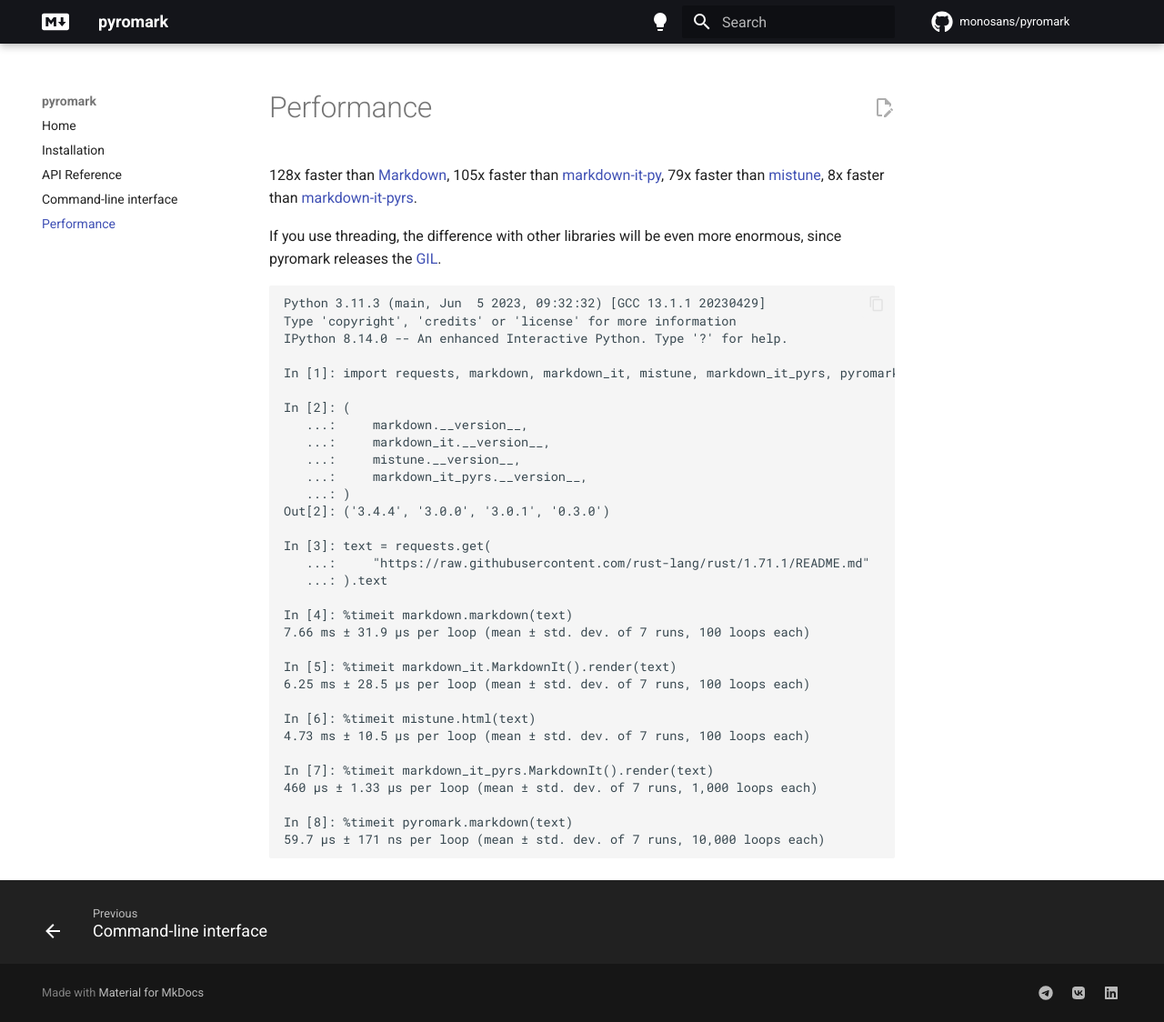
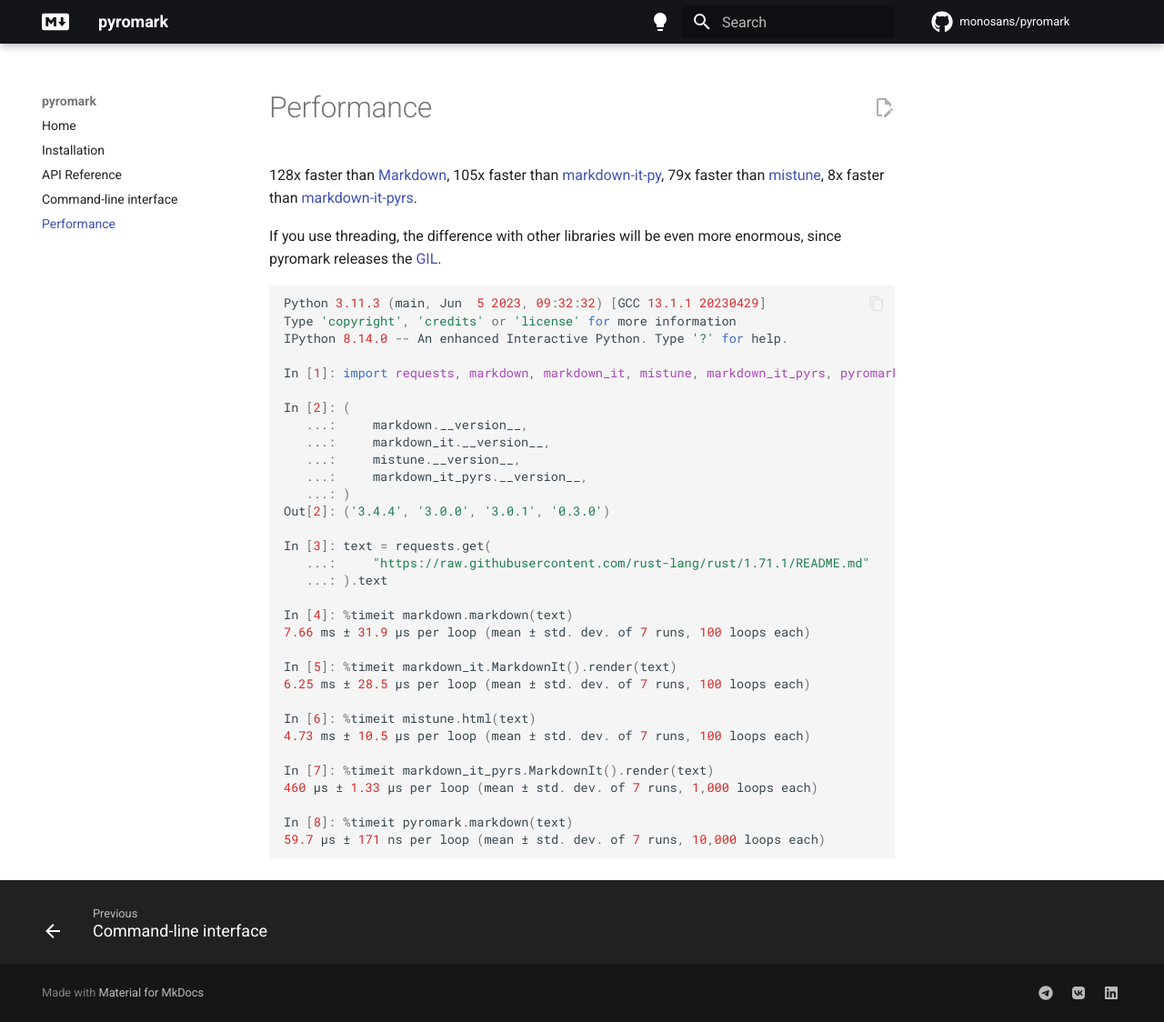
Before and after one commit to monosans/pyromark, an MkDocs documentation site: the page built from docs/performance.md, in a window 1280 px wide and 1124 px high. Shown: the whole window at 91% size. Built offline with MkDocs 1.6.1 and Material for MkDocs 9.7.7, drawn with Linux system fonts in a browser that asks for light colours; comment, search, counter and statistics services are not loaded.

Commit message:
Revert "Use ipython syntax highlighting in markdown"
This reverts commit 5158f55e38f5e7c47adc2665b6e5ef0193a9b264.

````diff
--- a/docs/performance.md
+++ b/docs/performance.md
@@ -7,7 +7,7 @@
 
 If you use threading, the difference with other libraries will be even more enormous, since pyromark releases the [GIL](https://docs.python.org/3/glossary.html#term-global-interpreter-lock).
 
-```ipython
+```python
 Python 3.11.3 (main, Jun  5 2023, 09:32:32) [GCC 13.1.1 20230429]
 Type 'copyright', 'credits' or 'license' for more information
 IPython 8.14.0 -- An enhanced Interactive Python. Type '?' for help.
````
